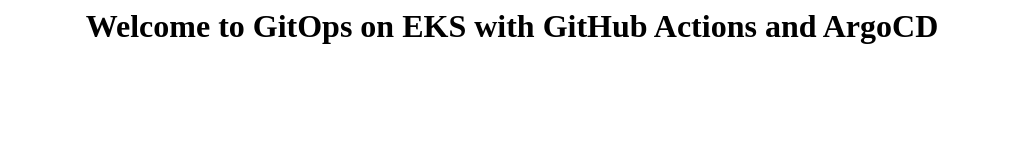
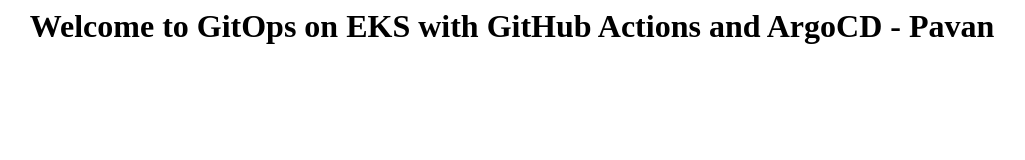
Before and after one commit to pavanapril7/rackspace-test, a plain HTML site: page docker/index.html in a window 1280 px wide. Shown: the whole page, without its empty margins (128-1153 px from the left). Drawn offline with Linux system fonts and the light colour scheme.

Commit message:
Update index.html

```diff
--- a/docker/index.html
+++ b/docker/index.html
@@ -1,7 +1,7 @@
 <Html>
 <body>
 <center>
-<h1> Welcome to GitOps on EKS with GitHub Actions and ArgoCD </h1>
+<h1> Welcome to GitOps on EKS with GitHub Actions and ArgoCD - Pavan </h1>
 </center>
 </body>
 </Html>
```
